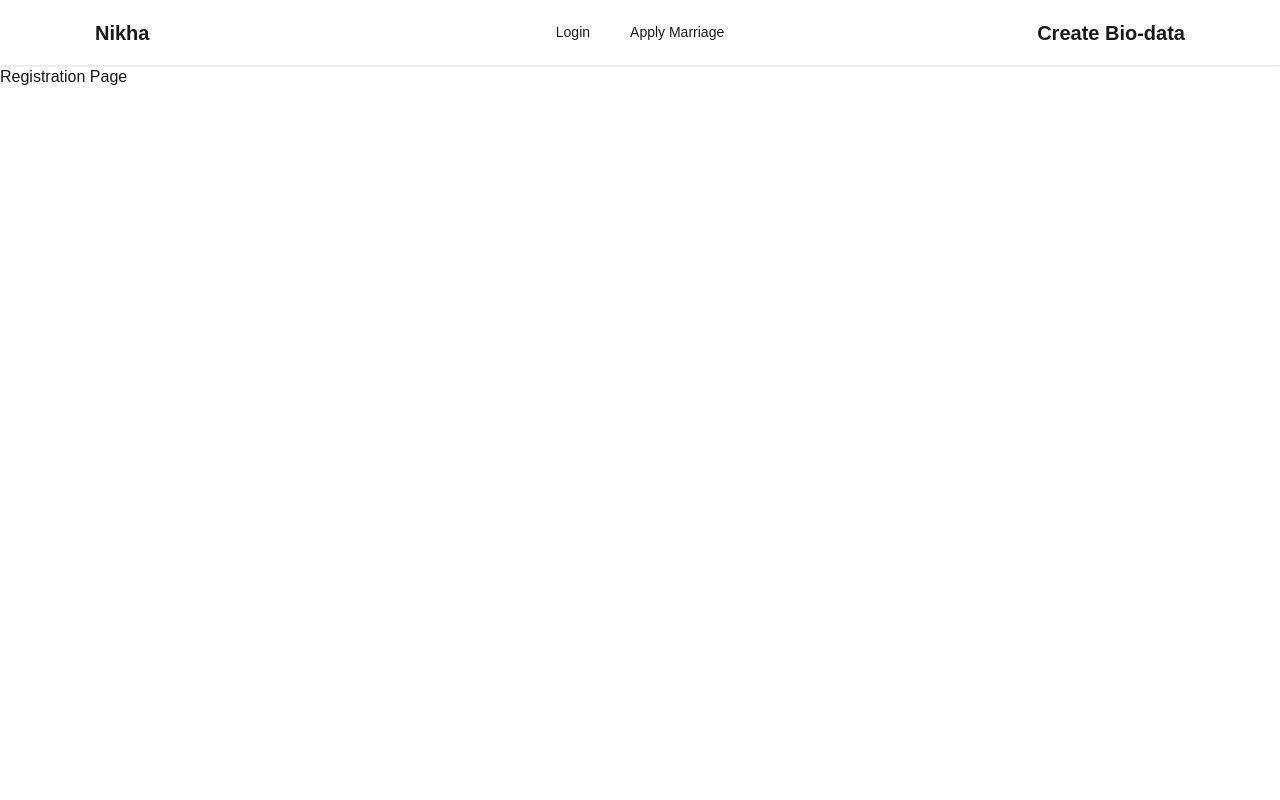
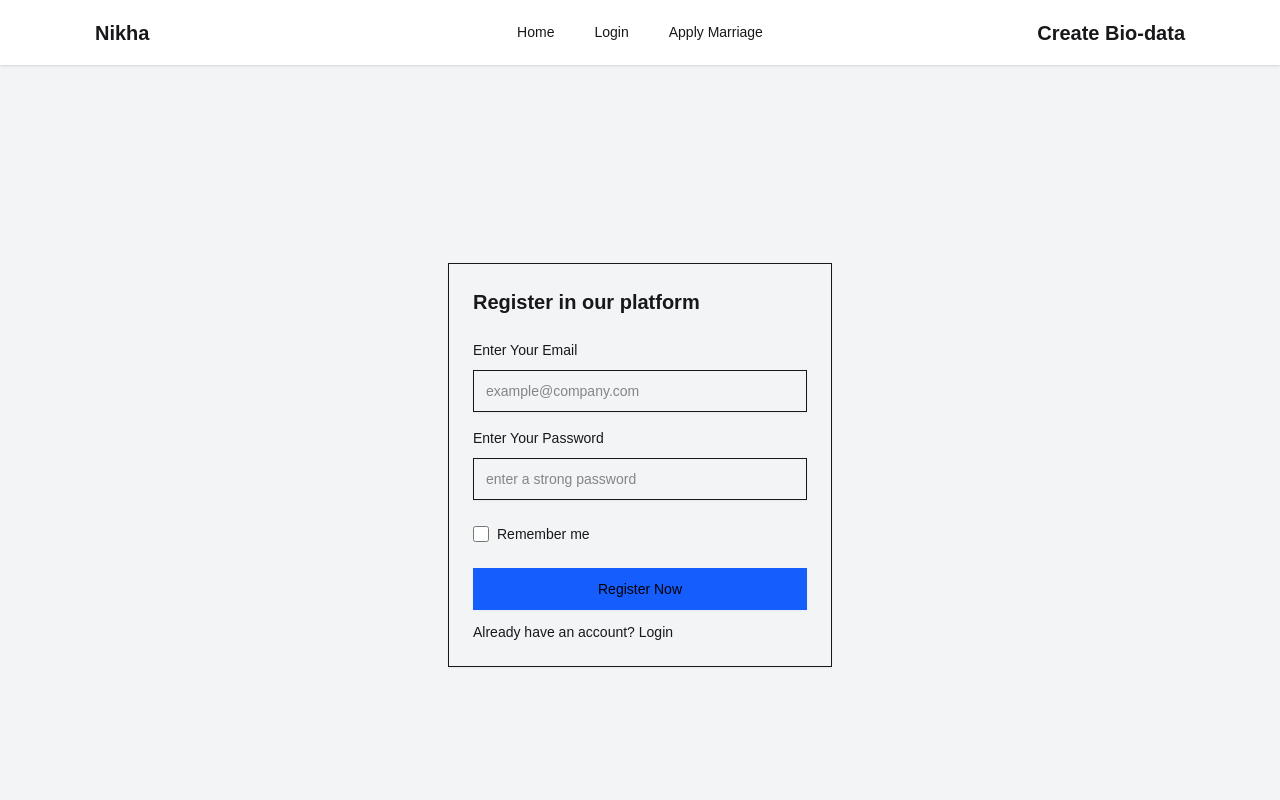
Before and after one commit to mdnavidiqbal/p-server-site, a React (Vite) app: page /registration in a window 1280 px wide. Shown: the top 800 px of the page. Built offline with nearby package versions, Linux system fonts and the light colour scheme.

Commit message:
add a banner

```diff
--- /dev/null
+++ b/src/components/Banner.jsx
@@ -0,0 +1,49 @@
+import React from "react";
+
+const Banner = () => {
+  return (
+    <div className="w-[1140px] mx-auto pt-20">
+      <div className="flex gap-20">
+        <div className="pt-5 pb-15">
+          <h1 className="font-bold text-[50px]">Online Nikha site</h1>
+          <p>
+            Begin your forever journey with us Online NIkah Service brings
+            couples <br />
+            together, We aim to provide quick and affordable Nikah services to
+            couples. <br /> Our Islamic Nikah service allows to perform your
+            Nikah ceremony from the comfort of your home and we ensure <br /> an
+            easy and affordable solution for your e-Nikah.Please contact on
+            WhatsApp before booking the Nikah. <br /> Click on the ” contact us”
+            button for more details and communication.
+          </p>
+          <div className="flex gap-10 pt-10">
+        <div >
+          <button
+            type="button"
+            class=" rounded-lg text-white bg-gradient-to-r from-purple-500 to-pink-500 hover:bg-gradient-to-l focus:ring-4 focus:outline-none focus:ring-purple-200 dark:focus:ring-purple-800 font-medium rounded-base text-sm px-4 py-2.5 text-center leading-5"
+          >
+            Purple to Blue
+          </button>
+        </div>
+        <div><button
+            type="button"
+            class="rounded-lg text-white bg-gradient-to-r from-purple-500 to-pink-500 hover:bg-gradient-to-l focus:ring-4 focus:outline-none focus:ring-purple-200 dark:focus:ring-purple-800 font-medium rounded-base text-sm px-4 py-2.5 text-center leading-5"
+          >
+            Purple to Blue
+          </button></div>
+      </div>
+        </div>
+        <div>
+          <img
+            className="w-[600px] h-[300px] rounded-xl"
+            src="https://i.ibb.co.com/JFWF9mVx/back-view-islamic-couple-spending-time-together.jpg"
+            alt=""
+          />
+        </div>
+      </div>
+
+    </div>
+  );
+};
+
+export default Banner;
--- a/src/pages/Auth/Login.jsx
+++ b/src/pages/Auth/Login.jsx
@@ -1,4 +1,5 @@
 import React from "react";
+import { Link } from "react-router";
 
 const Login = () => {
   return (
@@ -55,7 +56,6 @@ const Login = () => {
             </div>
 
             <a
-              href="#"
               className="ms-auto text-sm font-medium text-fg-brand hover:underline"
             >
               Lost Password?
@@ -64,16 +64,16 @@ const Login = () => {
 
           <button
             type="button"
-            className="text-white bg-brand box-border border border-transparent hover:bg-brand-strong focus:ring-4 focus:ring-brand-medium shadow-xs font-medium leading-5 rounded-base text-sm px-4 py-2.5 focus:outline-none w-full mb-3"
+            className="text-black bg-blue-600 box-border border border-transparent hover:bg-brand-strong focus:ring-4 focus:ring-brand-medium shadow-xs font-medium leading-5 rounded-base text-sm px-4 py-2.5 focus:outline-none w-full mb-3"
           >
             Login to your account
           </button>
 
           <div className="text-sm font-medium text-body">
             Not registered?{" "}
-            <a href="#" className="text-fg-brand hover:underline">
-              Create account
-            </a>
+            <Link to="/registration"><a className="text-fg-brand hover:underline">
+                Create account
+            </a></Link>
           </div>
         </form>
       </div>
--- a/src/pages/Auth/Register.jsx
+++ b/src/pages/Auth/Register.jsx
@@ -1,11 +1,80 @@
-import React from 'react';
+import React from "react";
+import { Link } from "react-router";
 
 const Register = () => {
-    return (
-        <div>
-            <h1>Registration Page</h1>
+  return (
+    <div>
+      <div className="min-h-screen flex items-center justify-center bg-gray-100">
+        <div className="w-full max-w-sm bg-neutral-primary-soft p-6 border border-default rounded-base shadow-xs">
+          <form>
+            <h5 className="text-xl font-semibold text-heading mb-6">
+              Register in our platform
+            </h5>
+
+            <div className="mb-4">
+              <label
+                htmlFor="email"
+                className="block mb-2.5 text-sm font-medium text-heading"
+              >
+                Enter Your Email
+              </label>
+              <input
+                type="email"
+                id="email"
+                className="bg-neutral-secondary-medium border border-default-medium text-heading text-sm rounded-base focus:ring-brand focus:border-brand block w-full px-3 py-2.5 shadow-xs placeholder:text-body"
+                placeholder="example@company.com"
+              />
+            </div>
+
+            <div>
+              <label
+                htmlFor="password"
+                className="block mb-2.5 text-sm font-medium text-heading"
+              >
+                Enter Your Password
+              </label>
+              <input
+                type="password"
+                id="password"
+                className="bg-neutral-secondary-medium border border-default-medium text-heading text-sm rounded-base focus:ring-brand focus:border-brand block w-full px-3 py-2.5 shadow-xs placeholder:text-body"
+                placeholder="enter a strong password"
+              />
+            </div>
+
+            <div className="flex items-start my-6">
+              <div className="flex items-center">
+                <input
+                  id="checkbox-remember"
+                  type="checkbox"
+                  className="w-4 h-4 border border-default-medium rounded-xs bg-neutral-secondary-medium focus:ring-2 focus:ring-brand-soft"
+                />
+                <label
+                  htmlFor="checkbox-remember"
+                  className="ms-2 text-sm font-medium text-heading"
+                >
+                  Remember me
+                </label>
+              </div>
+            </div>
+
+            <button
+              type="button"
+              className="text-black bg-blue-600 box-border border border-transparent hover:bg-brand-strong focus:ring-4 focus:ring-brand-medium shadow-xs font-medium leading-5 rounded-base text-sm px-4 py-2.5 focus:outline-none w-full mb-3"
+            >
+              Register Now
+            </button>
+
+            <div className="text-sm font-medium text-body">
+             Already have an account?{" "}
+              <Link to="/login">
+                <a className="text-fg-brand hover:underline">Login</a>
+              </Link>
+            </div>
+          </form>
         </div>
-    );
+      </div>
+    </div>
+  );
 };
 
 export default Register;
--- a/src/pages/Home/Home.jsx
+++ b/src/pages/Home/Home.jsx
@@ -1,9 +1,10 @@
 import React from 'react';
+import Banner from '../../components/Banner';
 
 const Home = () => {
     return (
-        <div>
-            <h1>This is home</h1>
+        <div className='w-500px bg-[#FAF7F3] rounded-lg'>
+            <Banner></Banner>
         </div>
     );
 };
--- a/src/pages/shared/Navbar/Navbar.jsx
+++ b/src/pages/shared/Navbar/Navbar.jsx
@@ -15,6 +15,9 @@ const Navbar = () => {
       {/* CENTER */}
       <div className="navbar-center hidden lg:flex">
         <ul className="menu menu-horizontal px-1 gap-4">
+          <li>
+            <Link to="/">Home</Link>
+          </li>
           <li>
             <Link to="/login">Login</Link>
           </li>
```
